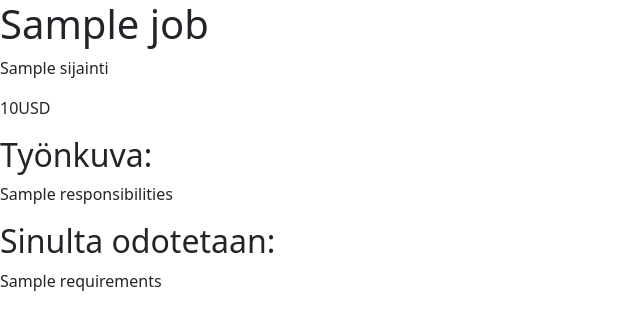
After one commit to jensondesign/neilikan-urasivut-v2, a Flask app: template templates/jobpage.html in a window 1280 px wide. The commit adds this page. Shown: the top 330 px of the page, without its empty margins (0-640 px from the left). Run offline with Flask 3, Linux system fonts and the light colour scheme; the template is opened without the code that fills it: most values are stand-ins (such as "Sample title", 1, 10 or a date in 2020).

Commit message:
Lisätty dynaamiset sivut työpaikkoja varten

```diff
--- a/app.py
+++ b/app.py
@@ -1,6 +1,6 @@
 from flask import Flask, render_template, jsonify
 
-from database import load_jobs_from_db
+from database import load_jobs_from_db, load_job_from_db
 
 from sqlalchemy import text
 
@@ -16,5 +16,14 @@ def list_jobs():
   jobs = load_jobs_from_db()
   return jsonify(jobs)
 
+@app.route("/job/<id>")
+def show_job(id):
+  job = load_job_from_db(id)
+
+  if not job:
+    return "Sivua ei löydy", 404
+
+  return render_template('jobpage.html', job=job)
+
 if __name__ == "__main__":
   app.run(host='0.0.0.0', debug=True)
--- /dev/null
+++ b/templates/bootstrap.html
@@ -0,0 +1 @@
+<link href="https://cdn.jsdelivr.net/npm/bootstrap@5.3.2/dist/css/bootstrap.min.css" rel="stylesheet" integrity="sha384-T3c6CoIi6uLrA9TneNEoa7RxnatzjcDSCmG1MXxSR1GAsXEV/Dwwykc2MPK8M2HN" crossorigin="anonymous">
--- a/templates/home.html
+++ b/templates/home.html
@@ -5,8 +5,7 @@
   <meta http-equiv="X-UA-Compatible" content="IE=edge">
   <meta name="viewport" content="width=device-width, initial-scale=1.0">
   <title>Töihin Neilikalle</title>
-  <link href="https://cdn.jsdelivr.net/npm/bootstrap@5.3.2/dist/css/bootstrap.min.css" rel="stylesheet" integrity="sha384-T3c6CoIi6uLrA9TneNEoa7RxnatzjcDSCmG1MXxSR1GAsXEV/Dwwykc2MPK8M2HN" crossorigin="anonymous">
-
+  {% include 'bootstrap.html' %}
 </head>
 <body>
   {% include 'nav.html'%}
--- /dev/null
+++ b/templates/jobpage.html
@@ -0,0 +1,19 @@
+<!DOCTYPE html>
+<html lang="fi">
+<head>
+  <meta charset="UTF-8">
+  <meta http-equiv="X-UA-Compatible" content="IE=edge">
+  <meta name="viewport" content="width=device-width, initial-scale=1.0">
+  <title> {{job.title}} - Töihin Neilikalle</title>
+  <link href="https://cdn.jsdelivr.net/npm/bootstrap@5.3.2/dist/css/bootstrap.min.css" rel="stylesheet" integrity="sha384-T3c6CoIi6uLrA9TneNEoa7RxnatzjcDSCmG1MXxSR1GAsXEV/Dwwykc2MPK8M2HN" crossorigin="anonymous">
+</head>
+<body>
+  <h1>{{job.title}}</h1>
+  <p>{{job.sijainti}}</p>
+  <p>{{job.salary}}{{job.currency}}</p>
+  <h2>Työnkuva:</h2>
+  <p>{{job.responsibilities}}</p>
+  <h2>Sinulta odotetaan:</h2>
+  <p>{{job.requirements}}</p>
+</body>
+</html>
```
Also changed, not shown: database.py (+15 -0 lines), templates/tyopaikat.html (+13 -13 lines).
